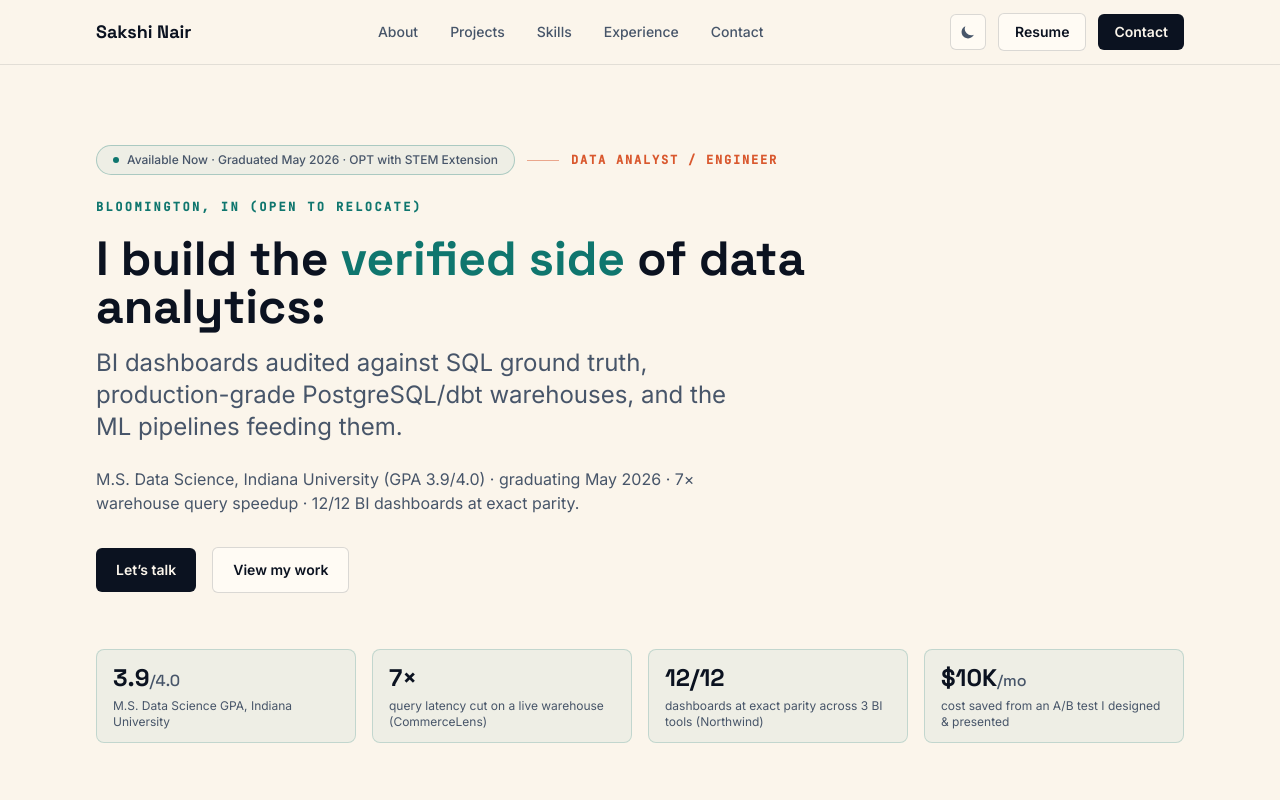
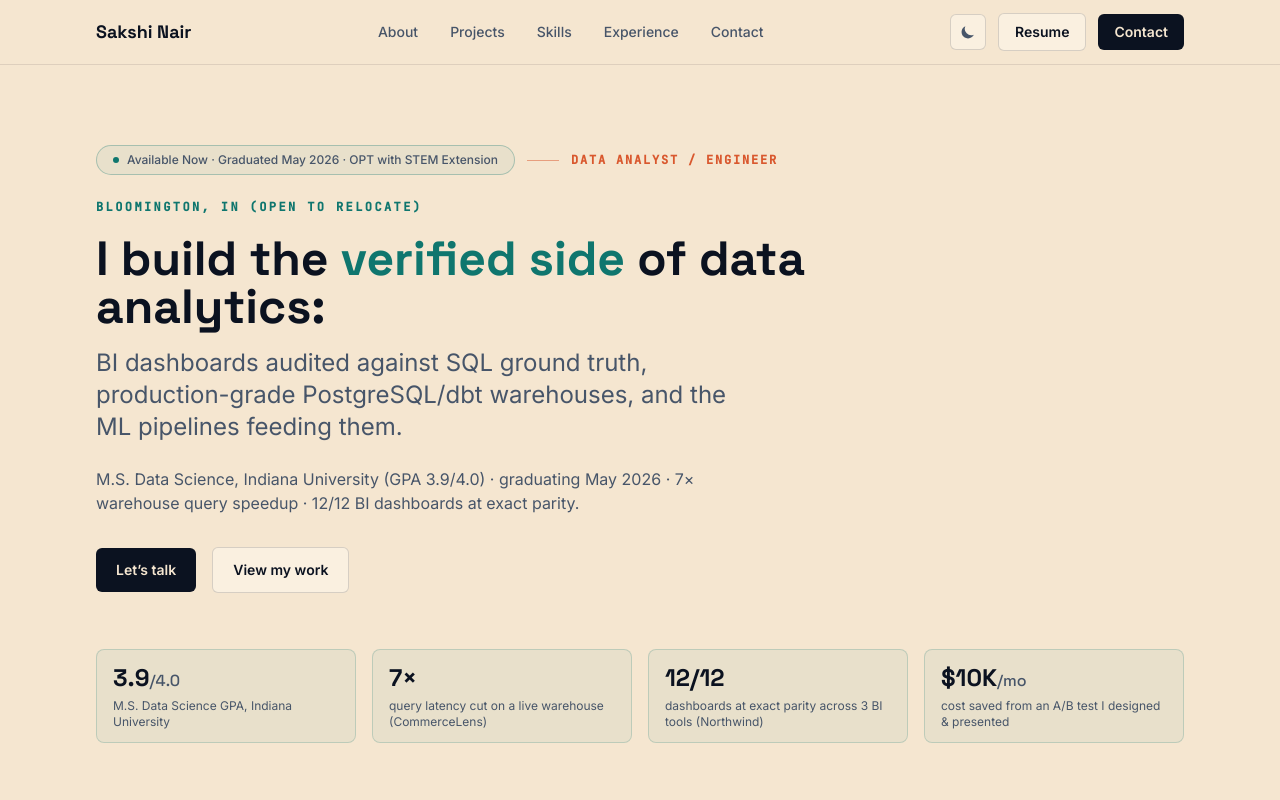
Before and after one commit to sakshinair27/sakshi-nair-portfolio, a React (Vite) app: page / in a window 1280 px wide. Shown: the top 800 px of the page. Built offline with nearby package versions, Linux system fonts and the light colour scheme.

Commit message:
Update index.css

```diff
--- a/src/index.css
+++ b/src/index.css
@@ -4,8 +4,8 @@
 
 @layer base {
   :root {
-    --color-bg: 251 245 235;        /* warm cream — light bg */
-    --color-surface: 255 251 244;   /* warm cream white — card / nav / section-alt bg */
+    --color-bg: 245 230 208;        /* warm tan — light bg */
+    --color-surface: 250 240 224;   /* warm tan white — card / nav / section-alt bg */
     --color-text: 11 18 32;         /* ink — primary text */
     --color-text-soft: 71 85 105;   /* slate-600 — secondary text */
     --color-accent: 15 118 110;     /* teal-700 */
```
